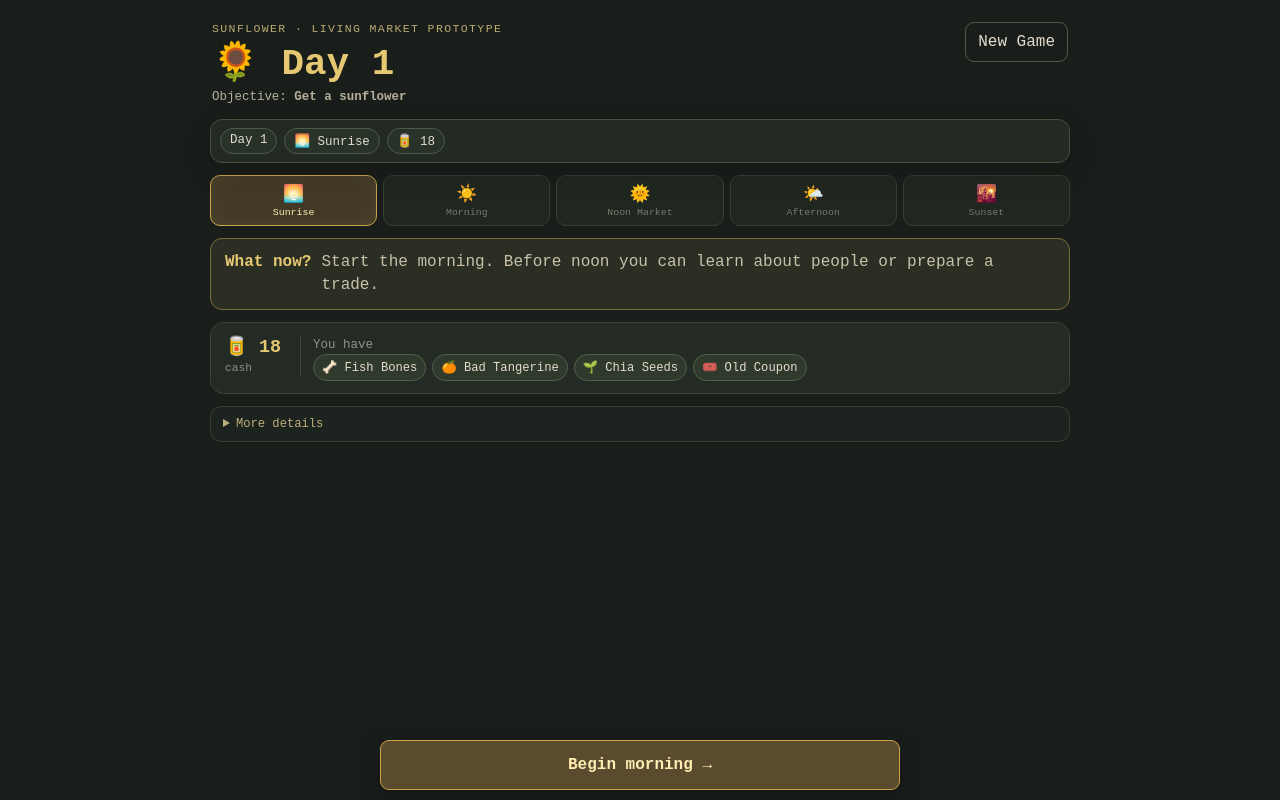
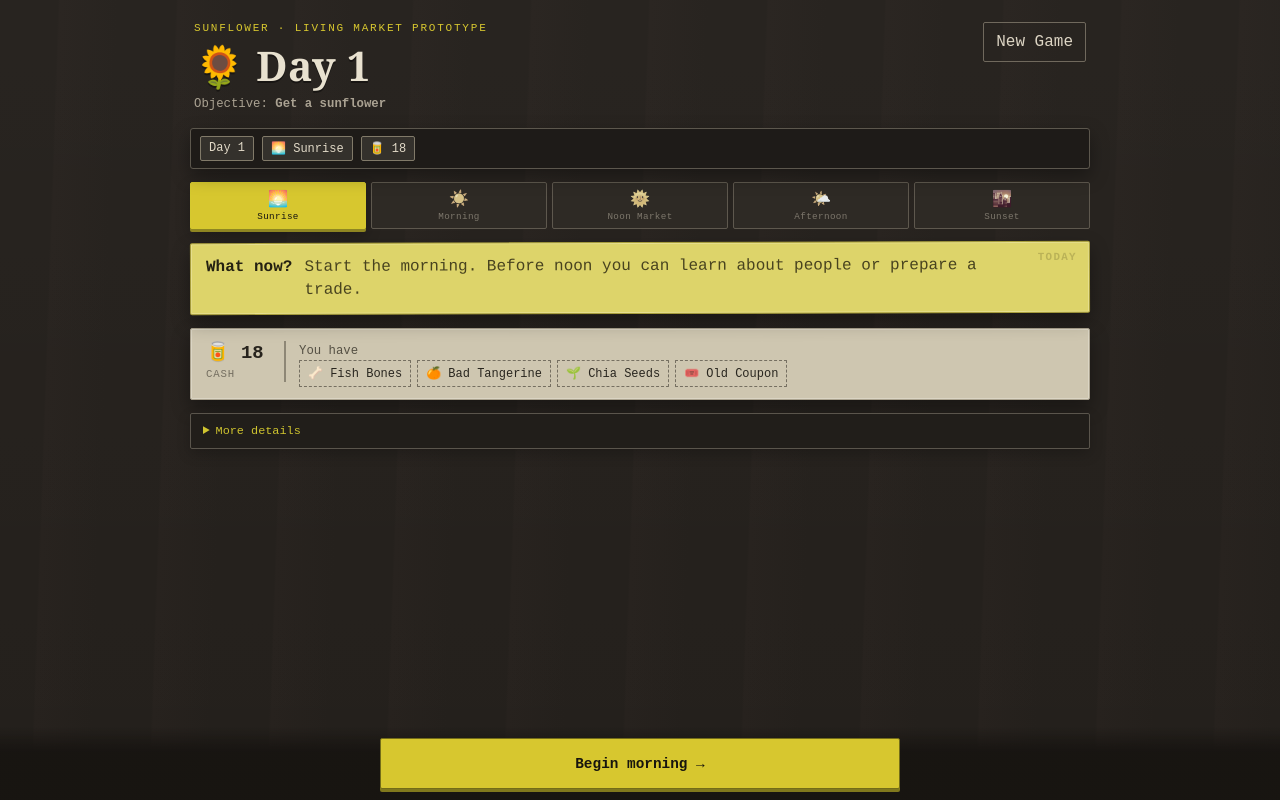
Before and after one commit to Tiutmattiu/Sunflower, a React (Vite) app: page / in a window 1280 px wide. Both pictures are taken after a click on the button "Enter the harbour →". Built offline with nearby package versions, Linux system fonts and the light colour scheme.

Commit message:
Restyle interface as a tactile harbour desk

```diff
--- a/src/index.css
+++ b/src/index.css
@@ -1,165 +1,484 @@
 *, *::before, *::after { box-sizing: border-box; }
+
 :root {
+  --desk: #24201c;
+  --desk-deep: #171411;
+  --desk-line: #3a332b;
+  --paper: #d8d1bd;
+  --paper-soft: #cec6b0;
+  --paper-bright: #e8e1cf;
+  --ink: #211f1a;
+  --ink-soft: #555044;
+  --ink-faint: #756f61;
+  --yellow: #d7c72f;
+  --yellow-soft: #e4d84a;
+  --rust: #8a493d;
+  --metal: #46433d;
+  --shadow: rgba(0, 0, 0, .34);
   font-family: "Courier New", Courier, monospace;
-  color: #e4dccd;
-  background: #1a1e1b;
+  color: var(--paper);
+  background: var(--desk-deep);
   font-synthesis: none;
 }
-html { background: #1a1e1b; }
-body { margin: 0; min-width: 320px; min-height: 100dvh; background: #1a1e1b; }
+
+html { background: var(--desk-deep); }
+body {
+  margin: 0;
+  min-width: 320px;
+  min-height: 100dvh;
+  background:
+    linear-gradient(rgba(255,255,255,.018), rgba(255,255,255,0)),
+    repeating-linear-gradient(92deg, var(--desk) 0, var(--desk) 58px, #27221e 60px, var(--desk) 118px);
+}
 button, input, select { font: inherit; }
-button:disabled, input:disabled, select:disabled { opacity: .48; cursor: not-allowed; }
+button:disabled, input:disabled, select:disabled { opacity: .45; cursor: not-allowed; }
 
-.app-shell { min-height: 100dvh; padding: 14px 12px 92px; }
-.container { width: min(100%, 860px); margin: 0 auto; display: flex; flex-direction: column; gap: 12px; }
-.hero { display: flex; justify-content: space-between; align-items: flex-start; gap: 14px; padding: 8px 2px 0; }
-.hero h1 { margin: 4px 0 7px; color: #e6c873; font-size: clamp(1.65rem, 7vw, 2.35rem); }
-.hero p { margin: 0; color: #b6b09d; max-width: 720px; line-height: 1.5; }
-.compact-hero h1 { margin-bottom: 3px; }
-.eyebrow { color: #b9aa73; text-transform: uppercase; letter-spacing: .12em; font-size: .72rem; }
+.app-shell { min-height: 100dvh; padding: 18px 14px 96px; }
+.container { width: min(100%, 900px); margin: 0 auto; display: flex; flex-direction: column; gap: 13px; }
+
+/* top of the desk */
+.hero { display: flex; justify-content: space-between; align-items: flex-start; gap: 16px; padding: 4px 4px 2px; }
+.hero h1 {
+  margin: 3px 0 6px;
+  color: var(--paper-bright);
+  font-family: Georgia, "Times New Roman", serif;
+  font-size: clamp(1.75rem, 7vw, 2.55rem);
+  font-weight: 700;
+  letter-spacing: .01em;
+  text-shadow: 0 2px 0 rgba(0,0,0,.4);
+}
+.hero p { margin: 0; color: #c2baa8; max-width: 720px; line-height: 1.5; }
+.hero .muted { color: #aaa292; }
+.compact-hero h1 { margin-bottom: 2px; }
+.eyebrow { color: var(--yellow); text-transform: uppercase; letter-spacing: .16em; font-size: .69rem; }
 
 .sticky-status {
-  position: sticky; top: 8px; z-index: 20;
-  display: flex; gap: 7px; overflow-x: auto;
-  padding: 8px 9px; border: 1px solid #46513f; border-radius: 12px;
-  background: rgba(35,43,36,.96); box-shadow: 0 8px 28px rgba(0,0,0,.24);
+  position: sticky;
+  top: 8px;
+  z-index: 20;
+  display: flex;
+  gap: 8px;
+  overflow-x: auto;
+  padding: 7px 9px;
+  border: 1px solid #5c574d;
+  border-radius: 3px;
+  background: rgba(30, 28, 24, .96);
+  box-shadow: 0 7px 18px var(--shadow);
   scrollbar-width: none;
 }
 .sticky-status::-webkit-scrollbar { display: none; }
-.sticky-status span { flex: 0 0 auto; border: 1px solid #4e5a4a; background: #283228; border-radius: 999px; padding: 4px 9px; font-size: .78rem; }
+.sticky-status span {
+  flex: 0 0 auto;
+  padding: 4px 8px;
+  border: 1px solid #817a69;
+  border-radius: 2px;
+  color: #e2dac8;
+  background: #34312c;
+  font-size: .75rem;
+}
 
-.phase-strip { display: grid; grid-template-columns: repeat(5, 1fr); gap: 6px; }
-.phase-node { min-width: 0; text-align: center; padding: 7px 3px; border: 1px solid #354033; border-radius: 10px; color: #777b6d; background: #202720; }
-.phase-node span { display: block; font-size: 1.05rem; }
-.phase-node small { display: block; overflow: hidden; text-overflow: ellipsis; font-size: .62rem; margin-top: 3px; }
-.phase-node.active { color: #ffecb3; border-color: #c9a44b; background: #423a27; box-shadow: inset 0 0 18px rgba(230,200,115,.08); }
+.phase-strip { display: grid; grid-template-columns: repeat(5, 1fr); gap: 5px; }
+.phase-node {
+  min-width: 0;
+  text-align: center;
+  padding: 6px 3px;
+  border: 1px solid #5e584e;
+  border-radius: 2px;
+  color: #7d776c;
+  background: #2e2a25;
+}
+.phase-node span { display: block; font-size: 1rem; filter: grayscale(.65); }
+.phase-node small { display: block; overflow: hidden; text-overflow: ellipsis; font-size: .58rem; margin-top: 2px; letter-spacing: .04em; }
+.phase-node.active {
+  color: #171510;
+  border-color: #d5c92e;
+  background: var(--yellow);
+  box-shadow: 0 3px 0 #8f8622, 0 6px 15px rgba(0,0,0,.24);
+}
+.phase-node.active span { filter: none; }
 
-.now-card { display: grid; grid-template-columns: auto minmax(0,1fr); align-items: start; gap: 10px; padding: 12px 14px; border: 1px solid #7a6a3d; border-radius: 12px; background: #2b2e22; line-height: 1.45; }
-.now-card strong { color: #e6c873; white-space: nowrap; }
-.now-card span { color: #c7c1aa; }
+/* physical paper language */
+.card,
+.player-bar,
+.now-card,
+.event-box,
+.end-box {
+  color: var(--ink);
+  background: var(--paper);
+  border: 1px solid #aaa28e;
+  border-radius: 2px;
+  box-shadow: 0 8px 18px var(--shadow), inset 0 0 0 1px rgba(255,255,255,.25);
+}
 
-.player-bar { display: grid; grid-template-columns: auto minmax(0,1fr); gap: 12px; align-items: start; padding: 12px 14px; border: 1px solid #3a4534; border-radius: 14px; background: #232b24; }
-.player-balance { min-width: 76px; padding-right: 12px; border-right: 1px solid #3d4938; }
-.player-balance strong { display: block; color: #e6c873; font-size: 1.15rem; }
-.player-balance span { color: #8e907f; font-size: .7rem; }
+.card { padding: 15px 16px; margin: 0; }
+.play-flow { display: grid; gap: 12px; }
+
+.now-card {
+  position: relative;
+  display: grid;
+  grid-template-columns: auto minmax(0, 1fr);
+  align-items: start;
+  gap: 12px;
+  padding: 12px 15px;
+  background: #ddd46a;
+  border-color: #a99f3c;
+  transform: rotate(-.15deg);
+  line-height: 1.45;
+}
+.now-card::after {
+  content: "TODAY";
+  position: absolute;
+  right: 12px;
+  top: 8px;
+  color: rgba(62, 57, 23, .22);
+  font-weight: 800;
+  letter-spacing: .12em;
+  font-size: .68rem;
+}
+.now-card strong { color: #242112; white-space: nowrap; }
+.now-card span { color: #48431f; padding-right: 48px; }
+
+.player-bar {
+  display: grid;
+  grid-template-columns: auto minmax(0, 1fr);
+  gap: 13px;
+  align-items: start;
+  padding: 12px 15px;
+  background: var(--paper-soft);
+}
+.player-balance { min-width: 80px; padding-right: 13px; border-right: 2px solid #8e8776; }
+.player-balance strong { display: block; color: #27231d; font-size: 1.18rem; }
+.player-balance span { color: var(--ink-faint); font-size: .67rem; text-transform: uppercase; letter-spacing: .08em; }
 .player-inventory { min-width: 0; }
-.tonight-note { grid-column: 1 / -1; padding-top: 9px; border-top: 1px dashed #485443; color: #bbb59e; }
+.tonight-note { grid-column: 1 / -1; padding-top: 9px; border-top: 1px dashed #8c8573; color: var(--ink-soft); }
 
-.play-flow { display: grid; gap: 10px; }
-.card { background: #232b24; border: 1px solid #3a4534; border-radius: 14px; padding: 14px; margin: 0; }
-.section-title { color: #c4b276; font-weight: 700; margin-bottom: 10px; padding-bottom: 7px; border-bottom: 1px dashed #4e5a4a; }
-.muted { color: #929484; line-height: 1.45; }
-.small { font-size: .78rem; }
-.tag { display: inline-block; margin-top: 8px; padding: 3px 7px; border: 1px solid #4e5a4a; border-radius: 999px; color: #b5aa81; font-size: .72rem; }
+.section-title {
+  color: var(--ink);
+  font-family: Georgia, "Times New Roman", serif;
+  font-weight: 700;
+  font-size: 1.02rem;
+  margin-bottom: 11px;
+  padding-bottom: 7px;
+  border-bottom: 1px solid #8d8674;
+}
+.muted { color: var(--ink-soft); line-height: 1.48; }
+.small { font-size: .77rem; }
+.tag {
+  display: inline-block;
+  margin-top: 8px;
+  padding: 3px 7px;
+  border: 1px solid #6f695b;
+  border-radius: 2px;
+  color: #4d483d;
+  background: rgba(255,255,255,.16);
+  font-size: .7rem;
+}
 
-.btn { min-height: 40px; border: 1px solid #667359; border-radius: 9px; padding: 8px 12px; background: #2e3b2c; color: #e4dccd; cursor: pointer; }
-.btn.gold { background: #5a4a2e; border-color: #c9a44b; color: #ffecb3; font-weight: 700; }
-.btn.ghost { background: transparent; border-color: #4e5a4a; }
-.btn:not(:disabled):hover { filter: brightness(1.12); }
+.btn {
+  min-height: 40px;
+  border: 1px solid #171612;
+  border-radius: 2px;
+  padding: 8px 12px;
+  background: #26231f;
+  color: #eee7d6;
+  cursor: pointer;
+  box-shadow: 0 2px 0 #0f0e0c;
+}
+.btn.gold {
+  background: var(--yellow);
+  border-color: #736c18;
+  color: #17150e;
+  font-weight: 800;
+  box-shadow: 0 3px 0 #81791d;
+}
+.btn.ghost { background: transparent; border-color: #696355; color: var(--ink); box-shadow: none; }
+.hero .btn.ghost { color: #ddd5c4; border-color: #70695d; }
+.btn:not(:disabled):hover { filter: brightness(1.06); transform: translateY(-1px); }
+.btn:not(:disabled):active { transform: translateY(1px); box-shadow: none; }
 
-.mode-switch { display: grid; grid-template-columns: 1fr 1fr; gap: 8px; }
-.mode-switch .btn { min-height: 46px; }
+.mode-switch {
+  display: grid;
+  grid-template-columns: 1fr 1fr;
+  gap: 6px;
+  padding: 6px;
+  background: #302b26;
+  border: 1px solid #5f594f;
+  box-shadow: 0 5px 14px rgba(0,0,0,.22);
+}
+.mode-switch .btn { min-height: 44px; }
 
-.avatar-row { display: flex; gap: 7px; overflow-x: auto; padding: 2px 2px 3px; scrollbar-width: none; }
+/* contact cards lying on the desk */
+.avatar-row { display: flex; gap: 8px; overflow-x: auto; padding: 5px 2px 9px; scrollbar-width: none; }
 .avatar-row::-webkit-scrollbar { display: none; }
-.avatar { flex: 0 0 86px; min-height: 76px; background: #2e382a; border: 1px solid #4a543a; border-radius: 13px; padding: 9px 6px; text-align: center; color: inherit; cursor: pointer; }
-.avatar.selected { border-color: #e6c873; box-shadow: 0 0 0 1px rgba(230,200,115,.2), 0 0 16px rgba(230,200,115,.1); }
-.avatar-icon { font-size: 1.55rem; }
-.avatar-name { font-size: .69rem; min-height: 2.1em; margin-top: 4px; }
+.avatar {
+  position: relative;
+  flex: 0 0 92px;
+  min-height: 82px;
+  padding: 12px 7px 8px;
+  text-align: center;
+  color: var(--ink);
+  background: #cfc7b4;
+  border: 1px solid #9e9684;
+  border-radius: 1px;
+  box-shadow: 0 5px 11px rgba(0,0,0,.27);
+  cursor: pointer;
+}
+.avatar::before {
+  content: "";
+  position: absolute;
+  left: 50%;
+  top: -4px;
+  width: 28px;
+  height: 8px;
+  transform: translateX(-50%) rotate(-2deg);
+  background: rgba(218, 204, 66, .74);
+  border: 1px solid rgba(92,84,25,.25);
+}
+.avatar:nth-child(even) { transform: rotate(.35deg); }
+.avatar:nth-child(3n) { transform: rotate(-.3deg); }
+.avatar.selected {
+  z-index: 2;
+  background: var(--paper-bright);
+  border-color: #4b463b;
+  box-shadow: 0 7px 15px rgba(0,0,0,.34), 0 0 0 3px var(--yellow);
+}
+.avatar-icon { font-size: 1.6rem; }
+.avatar-name { font-family: Georgia, "Times New Roman", serif; font-weight: 700; font-size: .71rem; min-height: 2.1em; margin-top: 4px; }
 .avatar-money { display: none; }
 
-.detail-head { display: flex; align-items: flex-start; gap: 12px; }
-.big-icon { font-size: 2.35rem; }
-.detail-copy h2 { margin: 0 0 4px; font-size: 1.1rem; }
+.detail-card { background: var(--paper-bright); }
+.detail-head { display: flex; align-items: flex-start; gap: 13px; }
+.big-icon {
+  min-width: 62px;
+  min-height: 62px;
+  display: grid;
+  place-items: center;
+  border: 2px solid #3e3a31;
+  background: #bbb3a1;
+  font-size: 2.4rem;
+  filter: grayscale(.12);
+}
+.detail-copy h2 { margin: 0 0 4px; font-family: Georgia, "Times New Roman", serif; font-size: 1.25rem; }
 .chips { display: flex; flex-wrap: wrap; gap: 6px; }
-.chip { padding: 5px 8px; background: #2f3a2c; border: 1px solid #536147; border-radius: 999px; font-size: .76rem; }
-.intel-note { margin-top: 12px; padding: 10px; background: #1d251e; border-left: 3px solid #92834f; color: #c9c1a8; line-height: 1.45; font-size: .82rem; }
+.chip {
+  padding: 5px 8px;
+  color: #29261f;
+  background: transparent;
+  border: 1px dashed #756f61;
+  border-radius: 1px;
+  font-size: .75rem;
+}
+.intel-note {
+  margin-top: 12px;
+  padding: 10px 11px;
+  color: #373326;
+  background: #e2da83;
+  border: 0;
+  border-left: 4px solid #8d8230;
+  box-shadow: 0 3px 8px rgba(0,0,0,.13);
+  line-height: 1.45;
+  font-size: .81rem;
+}
 
-.action-grid { display: grid; grid-template-columns: repeat(2, minmax(0,1fr)); gap: 8px; margin-top: 10px; }
+.action-grid { display: grid; grid-template-columns: repeat(2, minmax(0, 1fr)); gap: 8px; margin-top: 10px; }
 .action-count { margin-top: 9px; }
 .stack { display: grid; gap: 7px; }
-.mini-card { padding: 9px 10px; background: #1f271f; border: 1px solid #354033; border-radius: 9px; line-height: 1.4; font-size: .82rem; }
-.board-note { margin: -2px 0 10px; font-size: .78rem; }
-.market-card { border-color: #555638; }
-.noon-callout { border-color: #c9a44b; background: #2a2d20; }
+.mini-card {
+  padding: 9px 10px;
+  color: var(--ink);
+  background: rgba(255,255,255,.18);
+  border: 1px solid #979080;
+  border-radius: 1px;
+  line-height: 1.42;
+  font-size: .8rem;
+}
+.board-note { margin: -2px 0 11px; font-size: .77rem; }
 
-.seller-lines { display: grid; gap: 9px; }
-.seller-line { display: grid; gap: 7px; padding: 10px; border: 1px solid #354033; border-radius: 10px; background: #1f271f; }
-.seller-line > strong { color: #d4c48a; font-size: .82rem; }
-.market-chips { display: flex; flex-wrap: wrap; gap: 6px; }
-.market-chip { padding: 5px 7px; border: 1px solid #45523f; border-radius: 8px; background: #283329; font-size: .75rem; }
-.market-chip b { color: #e6c873; font-weight: 700; margin-left: 3px; }
-.market-disclosure, .micro-details, .advanced-details, .log-details { color: #b5b09b; }
-.market-disclosure { margin-top: 12px; border-top: 1px dashed #47523f; padding-top: 10px; }
-.market-disclosure summary, .micro-details summary, .advanced-details summary, .log-details summary { cursor: pointer; color: #bcae7a; }
+/* ledger and slips */
+.market-card {
+  background: #d2cbb8;
+  border-left: 5px solid #585247;
+}
+.market-card .section-title::after { content: "  / PUBLIC LEDGER"; color: #797264; font-family: "Courier New", monospace; font-size: .64rem; letter-spacing: .08em; }
+.noon-callout { background: #ded36a; border-color: #9f9430; }
+.seller-lines { display: grid; gap: 0; border-top: 1px solid #8f8878; }
+.seller-line {
+  display: grid;
+  gap: 7px;
+  padding: 10px 4px;
+  border: 0;
+  border-bottom: 1px solid #aaa28f;
+  border-radius: 0;
+  background: transparent;
+}
+.seller-line > strong { color: #2b2821; font-size: .8rem; }
+.market-chips { display: flex; flex-wrap: wrap; gap: 5px; }
+.market-chip {
+  padding: 5px 7px;
+  color: #2a271f;
+  border: 1px solid #777061;
+  border-radius: 1px;
+  background: #e2dbc8;
+  font-size: .74rem;
+}
+.market-chip b { color: #18160f; font-weight: 800; margin-left: 3px; background: var(--yellow); padding: 1px 3px; }
+.market-disclosure, .micro-details { color: #5d574c; }
+.market-disclosure { margin-top: 12px; border-top: 1px dashed #817a6b; padding-top: 10px; }
+.market-disclosure summary, .micro-details summary { cursor: pointer; color: #474238; }
 .disclosure-stack { margin-top: 9px; }
 
-.order-box { padding: 11px; border: 1px solid #424f3c; border-radius: 11px; background: #1f271f; }
-.order-number { margin-bottom: 9px; color: #d5c58a; font-weight: 700; font-size: .8rem; }
+.order-card { background: var(--paper-bright); border-top: 8px solid #c7beaa; }
+.order-box {
+  padding: 13px;
+  border: 1px solid #7f7868;
+  border-radius: 0;
+  background: #d5cebc;
+  box-shadow: inset 0 0 0 4px rgba(255,255,255,.15);
+}
+.order-number {
+  display: inline-block;
+  margin: -2px 0 10px;
+  padding: 2px 5px;
+  color: #1d1a15;
+  background: var(--yellow);
+  border: 1px solid #82791f;
+  font-weight: 800;
+  font-size: .74rem;
+  letter-spacing: .05em;
+}
 .order-fields-simple { display: grid; grid-template-columns: 1fr 1fr .7fr; gap: 8px; }
-.order-fields-simple label { display: grid; gap: 4px; min-width: 0; color: #969888; font-size: .72rem; }
-.order-fields-simple select, .order-fields-simple input, .barter-details select, .bid-box input { min-width: 0; width: 100%; background: #293329; border: 1px solid #4a543a; color: #e4dccd; border-radius: 8px; padding: 9px; font-size: .82rem; }
+.order-fields-simple label { display: grid; gap: 4px; min-width: 0; color: #5f594e; font-size: .7rem; text-transform: uppercase; letter-spacing: .04em; }
+.order-fields-simple select,
+.order-fields-simple input,
+.barter-details select,
+.bid-box input {
+  min-width: 0;
+  width: 100%;
+  padding: 9px;
+  color: #1f1c16;
+  background: #eee7d4;
+  border: 1px solid #625c50;
+  border-radius: 1px;
+  font-size: .8rem;
+}
 .cash-field { display: grid; grid-template-columns: auto minmax(0,1fr); align-items: center; gap: 5px; }
 .barter-details { margin-top: 9px; }
 .barter-details select { margin-top: 7px; }
 .order-footer { margin-top: 10px; display: flex; justify-content: space-between; align-items: center; gap: 8px; }
 .inline-actions { display: flex; flex-wrap: wrap; gap: 7px; justify-content: flex-end; }
 
-.tape-row { display: grid; grid-template-columns: 34px 58px minmax(0,1fr) minmax(85px,auto); align-items: center; gap: 6px; padding: 7px 8px; border-bottom: 1px solid #343e32; font-size: .73rem; }
+.tape-row {
+  display: grid;
+  grid-template-columns: 34px 58px minmax(0,1fr) minmax(85px,auto);
+  align-items: center;
+  gap: 6px;
+  padding: 7px 8px;
+  border-bottom: 1px dashed #8c8575;
+  font-size: .72rem;
+}
 .tape-row:last-child { border-bottom: 0; }
 
-.event-box, .end-box { border: 1px solid #c9a44b; border-radius: 14px; padding: 16px; background: #2f3522; }
-.event-box h2, .end-box h2 { margin: 6px 0 8px; color: #e6c873; }
-.event-box p, .end-box p { line-height: 1.5; }
+.event-box, .end-box { padding: 17px; background: var(--paper-bright); }
+.event-box { border-left: 8px solid var(--yellow); }
+.event-box h2, .end-box h2 { margin: 6px 0 8px; color: #211e18; font-family: Georgia, "Times New Roman", serif; }
+.event-box p, .end-box p { line-height: 1.52; }
 .event-actions { display: flex; gap: 8px; margin-top: 12px; }
 .bid-box { display: grid; grid-template-columns: auto 90px auto; align-items: center; gap: 7px; max-width: 260px; margin-top: 10px; }
-.win-box { background: #2f3620; }
-.lose-box { border-color: #6b4e4e; background: #2b2020; }
-.style-box { margin-top: 10px; padding: 10px; border: 1px solid #4b5b44; border-radius: 9px; background: #1e241c; }
-.style-box p { margin: 5px 0 0; color: #a6a28f; }
+.win-box { border-color: #857c2b; }
+.lose-box { border-color: #784d45; }
+.style-box { margin-top: 10px; padding: 10px; border: 1px solid #837c6e; background: #d3ccb9; }
+.style-box p { margin: 5px 0 0; color: #595348; }
 .end-container { max-width: 680px; }
 .end-summary { margin-top: 2px; }
 .restart-large { min-height: 52px; }
 
-.advanced-details { border: 1px solid #343e32; border-radius: 11px; background: #1d231e; padding: 10px 12px; font-size: .76rem; }
-.advanced-inner { display: grid; gap: 7px; margin-top: 10px; color: #929484; }
+/* things that feel like drawers, not the active work surface */
+.advanced-details {
+  color: #c7bfae;
+  border: 1px solid #5a554c;
+  border-radius: 2px;
+  background: #211e1a;
+  padding: 10px 12px;
+  font-size: .74rem;
+  box-shadow: 0 5px 14px rgba(0,0,0,.2);
+}
+.advanced-details summary, .log-details summary { cursor: pointer; color: #cfc42f; }
+.advanced-inner { display: grid; gap: 7px; margin-top: 10px; color: #a9a091; }
 .log-details { margin-top: 3px; }
 .log-stack { max-height: 260px; overflow: auto; margin-top: 8px; }
-.log-line { padding: 6px 0; border-bottom: 1px solid #333d2e; color: #aaa996; font-size: .76rem; line-height: 1.35; }
+.log-line { padding: 6px 0; border-bottom: 1px solid #3f3a33; color: #aaa194; font-size: .75rem; line-height: 1.35; }
 
-.bottom-action { position: fixed; left: 0; right: 0; bottom: 0; z-index: 30; padding: 10px 12px max(10px, env(safe-area-inset-bottom)); background: linear-gradient(180deg, rgba(26,30,27,0), #1a1e1b 32%); }
-.primary-action { display: block; width: min(100%, 520px); min-height: 50px; margin: 0 auto; box-shadow: 0 8px 25px rgba(0,0,0,.3); }
+.bottom-action {
+  position: fixed;
+  left: 0;
+  right: 0;
+  bottom: 0;
+  z-index: 30;
+  padding: 11px 12px max(11px, env(safe-area-inset-bottom));
+  background: linear-gradient(180deg, rgba(23,20,17,0), rgba(23,20,17,.94) 34%);
+}
+.primary-action { display: block; width: min(100%, 520px); min-height: 51px; margin: 0 auto; font-size: .9rem; box-shadow: 0 4px 0 #756f1d, 0 9px 24px rgba(0,0,0,.36); }
 
-.start-screen { min-height: 100dvh; display: grid; place-items: center; padding: 20px 14px; background: #1a1e1b; }
-.start-card { width: min(100%, 520px); padding: clamp(20px, 6vw, 34px); border: 1px solid #3a4534; border-radius: 18px; background: #232b24; box-shadow: 0 18px 60px rgba(0,0,0,.28); }
-.start-card h1 { color: #e6c873; margin: 7px 0 14px; font-size: clamp(1.8rem, 8vw, 2.6rem); line-height: 1.05; }
-.start-card > p { line-height: 1.55; }
-.start-flower { font-size: 44px; line-height: 1; margin-bottom: 16px; }
-.start-rules { display: grid; gap: 9px; padding: 13px; margin: 20px 0; background: #1e241f; border: 1px solid #343e32; border-radius: 12px; font-size: .83rem; line-height: 1.4; }
+/* opening note on the desk */
+.start-screen {
+  min-height: 100dvh;
+  display: grid;
+  place-items: center;
+  padding: 22px 14px;
+  background:
+    radial-gradient(circle at 70% 24%, rgba(215,199,47,.06), transparent 28%),
+    repeating-linear-gradient(92deg, var(--desk) 0, var(--desk) 58px, #27221e 60px, var(--desk) 118px);
+}
+.start-card {
+  width: min(100%, 540px);
+  padding: clamp(22px, 6vw, 36px);
+  color: var(--ink);
+  border: 1px solid #a59d89;
+  border-radius: 1px;
+  background: var(--paper-bright);
+  box-shadow: 0 18px 50px rgba(0,0,0,.38);
+  transform: rotate(-.25deg);
+}
+.start-card h1 { color: #1f1c16; margin: 7px 0 14px; font-family: Georgia, "Times New Roman", serif; font-size: clamp(1.9rem, 8vw, 2.8rem); line-height: 1.03; }
+.start-card > p { line-height: 1.57; }
+.start-card .muted { color: #625c50; }
+.start-card .eyebrow { color: #665f13; }
+.start-flower { font-size: 46px; line-height: 1; margin-bottom: 16px; }
+.start-rules { display: grid; gap: 9px; padding: 13px; margin: 20px 0; color: #413d34; background: #d7d0bc; border: 1px dashed #827b6b; border-radius: 0; font-size: .82rem; line-height: 1.42; }
 .start-button { width: 100%; min-height: 52px; margin-top: 14px; }
 
+@media (min-width: 761px) {
+  .detail-card { transform: rotate(-.12deg); }
+  .order-card { transform: rotate(.1deg); }
+  .market-card { transform: rotate(-.05deg); }
+}
+
 @media (max-width: 760px) {
-  .app-shell { padding: 9px 8px 88px; }
+  .app-shell { padding: 10px 8px 90px; }
   .hero { align-items: center; }
-  .hero p { font-size: .82rem; }
+  .hero p { font-size: .8rem; }
   .order-fields-simple { grid-template-columns: 1fr 1fr; }
   .order-fields-simple label:last-child { grid-column: 1 / -1; }
-  .phase-node small { font-size: .58rem; }
-  .card { padding: 12px; }
+  .phase-node small { font-size: .55rem; }
+  .card { padding: 13px; }
   .tape-row { grid-template-columns: 30px 50px minmax(0,1fr); }
-  .tape-row span:last-child { grid-column: 3; color: #b9aa73; }
+  .tape-row span:last-child { grid-column: 3; color: #5a541b; }
+  .avatar:nth-child(even), .avatar:nth-child(3n) { transform: none; }
 }
 
 @media (max-width: 520px) {
-  .now-card { grid-template-columns: 1fr; gap: 4px; }
+  .now-card { grid-template-columns: 1fr; gap: 4px; transform: none; }
+  .now-card span { padding-right: 0; }
+  .now-card::after { display: none; }
   .player-bar { grid-template-columns: 1fr; }
-  .player-balance { border-right: 0; border-bottom: 1px solid #3d4938; padding: 0 0 8px; }
+  .player-balance { border-right: 0; border-bottom: 1px solid #918978; padding: 0 0 8px; }
   .tonight-note { grid-column: auto; }
   .order-fields-simple { grid-template-columns: 1fr; }
   .order-fields-simple label:last-child { grid-column: auto; }
   .order-footer { align-items: flex-start; flex-direction: column; }
   .inline-actions { justify-content: flex-start; width: 100%; }
   .inline-actions .btn { flex: 1 1 auto; }
+  .start-card { transform: none; }
 }
 
 @media (max-width: 420px) {
```
